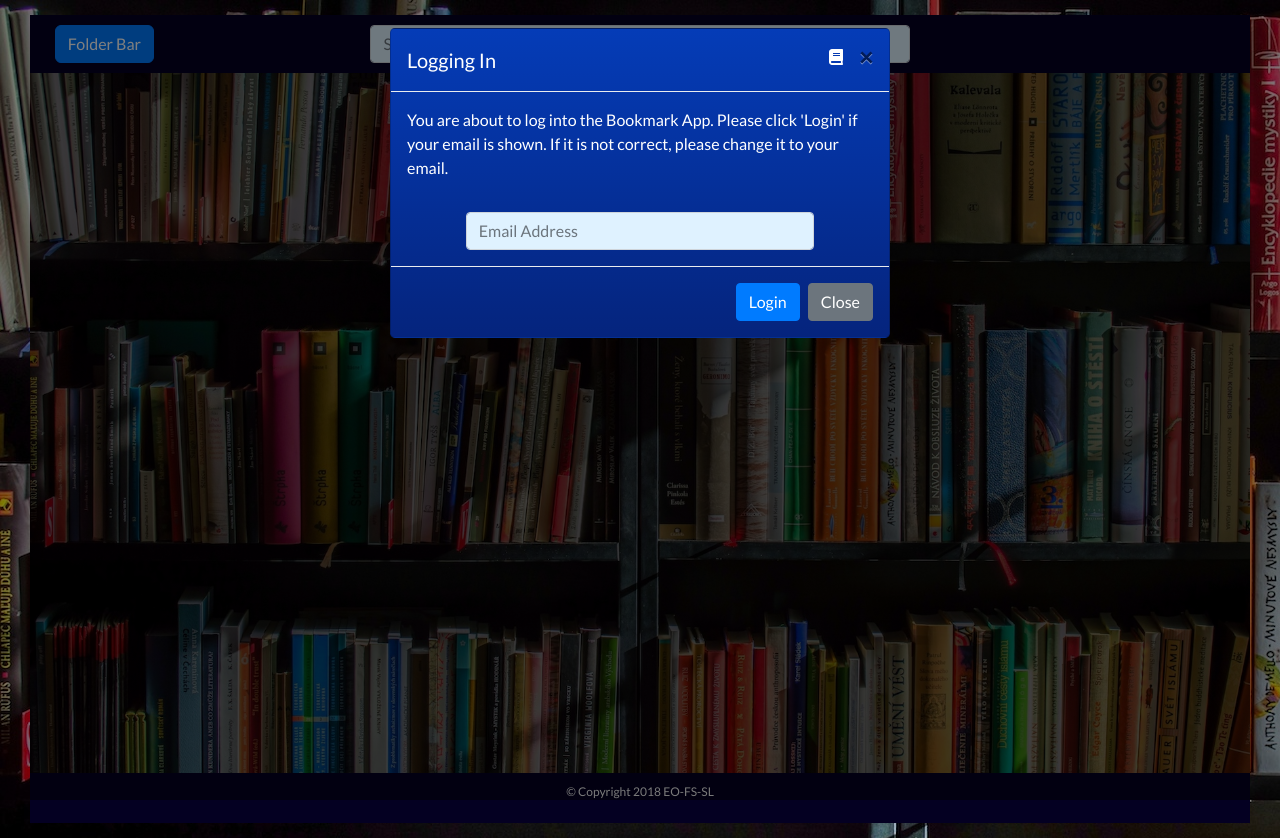
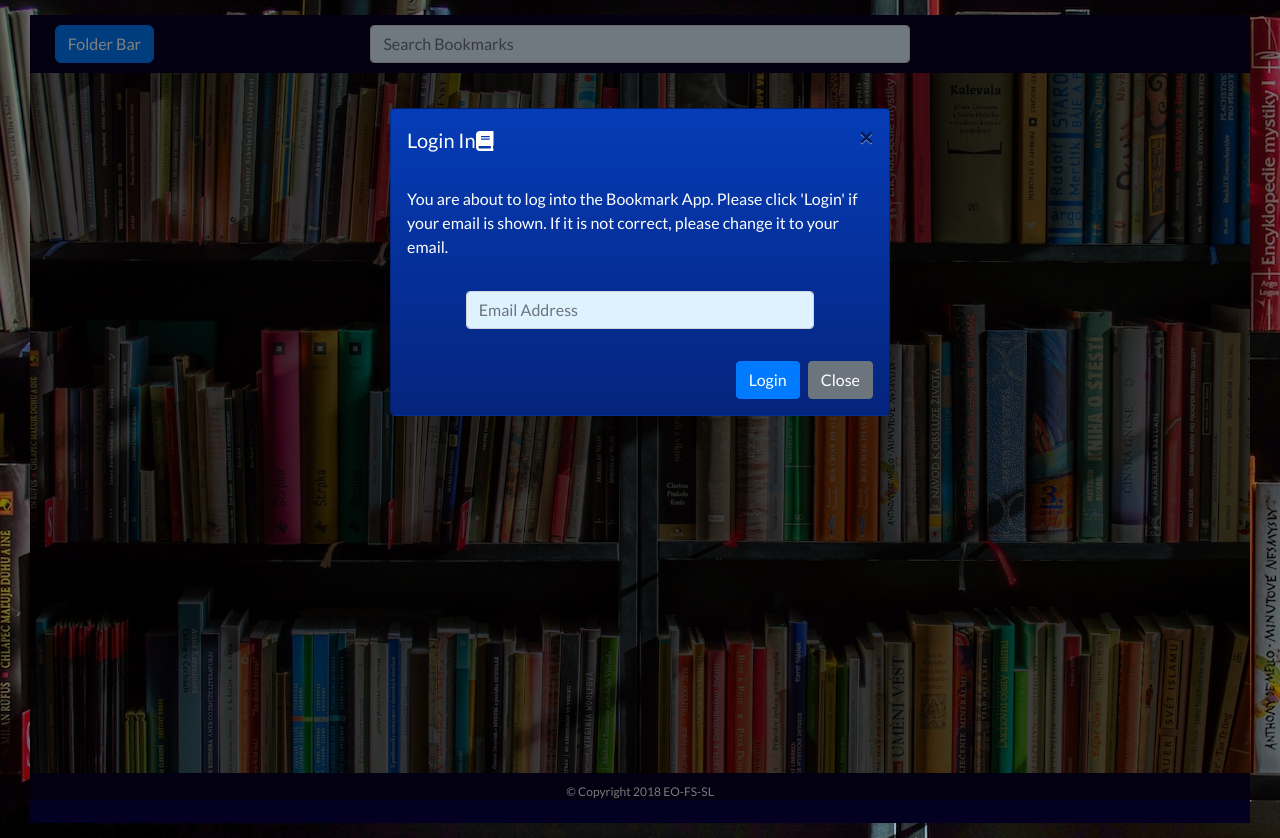
Before and after one commit to eogiesoba/Bookmark_App_rep, a browser extension: page public/index.html in a window 1280 px wide. Drawn offline with Linux system fonts and the light colour scheme.

Commit message:
Updated the modal for the bookmark page

```diff
--- a/public/css/style.css
+++ b/public/css/style.css
@@ -317,12 +317,12 @@ header {
     -ms-flex-pack: end;
     justify-content: flex-end;
     padding: 1rem;
-    /* border-top: 1px solid #e9ecef; */
+    border-top: 0px solid #e9ecef00;
 }
 .modal-header {
     display: -webkit-box;
     display: -ms-flexbox;
-    /* display: flex; */
+    display: flex;
     -webkit-box-align: start;
     -ms-flex-align: start;
     align-items: flex-start;
@@ -330,7 +330,11 @@ header {
     -ms-flex-pack: justify;
     justify-content: space-between;
     padding: 1rem;
-    /* border-bottom: 1px solid #e9ecef; */
+    border-bottom: 0px solid #e9ecef00;
     border-top-left-radius: .3rem;
     border-top-right-radius: .3rem;
 }
+.modal-dialog {
+    max-width: 500px;
+    margin: 6.75rem auto;
+}
--- a/public/index.html
+++ b/public/index.html
@@ -107,7 +107,7 @@
                     <div class="modal-dialog" role="document">
                         <div class="modal-content">
                             <div class="modal-header">
-                                <h5 class="modal-title">Logging In</h5> <i class="fas fa-book"></i>
+                                <h5 class="modal-title">Login In<i class="fas fa-book"></i></h5>
                                 <button type="button" class="close" data-dismiss="modal" aria-label="Close">
                                     <span aria-hidden="true">&times;</span>
                                 </button>
```
